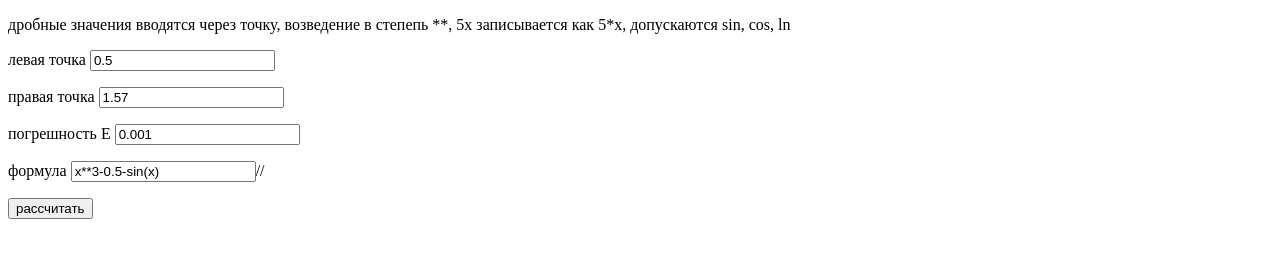
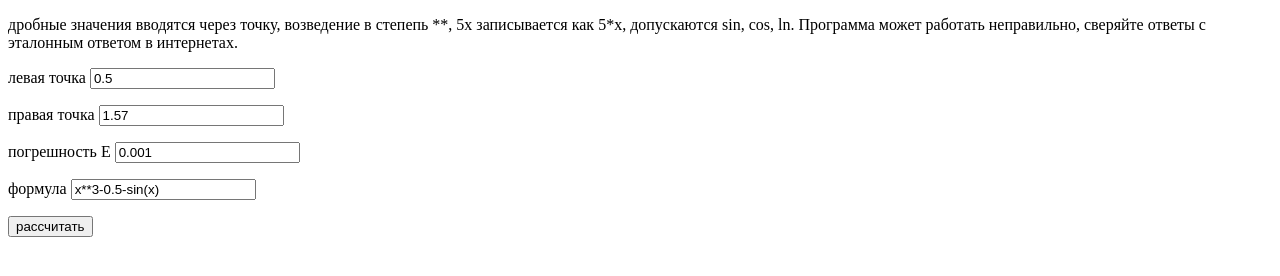
Before and after one commit to exstarzii/exstarzii.github.io, a plain HTML site: page index.html in a window 1280 px wide. Drawn offline with Linux system fonts and the light colour scheme.

Commit message:
добавление комментариев

```diff
--- a/index.html
+++ b/index.html
@@ -5,11 +5,13 @@
     <link href="style.css" rel="stylesheet">
 </head>
 <body>
-    <p>дробные значения вводятся через точку, возведение в степепь **, 5x записывается как 5*x, допускаются sin, cos, ln</p>
+    <p>дробные значения вводятся через точку, возведение в степепь **, 5x записывается как 5*x, допускаются sin, cos, ln.
+        Программа может работать неправильно, сверяйте ответы с эталонным ответом в интернетах.
+    </p>
     <p><label>левая точка <input type="text" id="leftPointText" value="0.5"></label><p>
     <p><label>правая точка <input type="text" id="rightPointText" value="1.57"></label></p>
     <p><label>погрешность Е <input type="text" id="EText" value="0.001"></label></p>
-    <p><label>формула <input type="text" id="formulaText" value="x**3-0.5-sin(x)"></label>//
+    <p><label>формула <input type="text" id="formulaText" value="x**3-0.5-sin(x)"></label>
     <p><input type="button" value="рассчитать" onclick="Perfom()"></p>
     <table id="table">
     </table>
```
